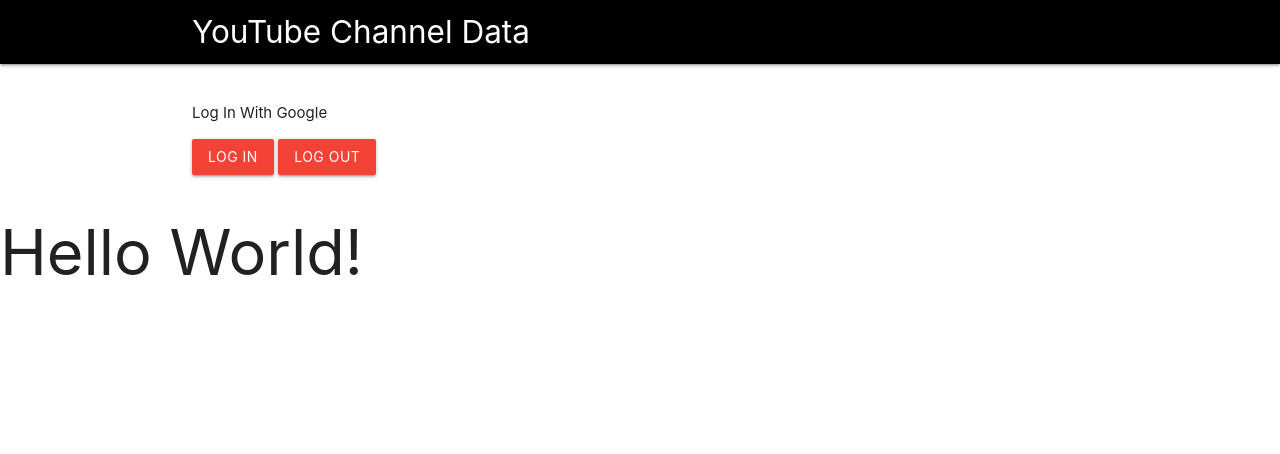
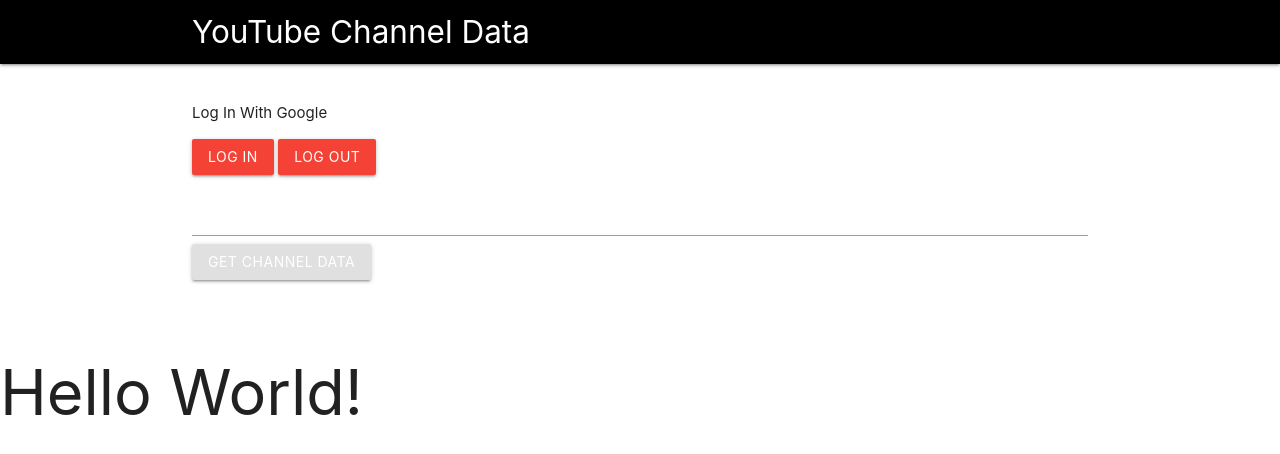
Before and after one commit to rjmcbain/youtube-api, a plain HTML site: page index.html in a window 1280 px wide. Drawn offline with nearby package versions, Linux system fonts and the light colour scheme.

Commit message:
setting up html

```diff
--- a/index.html
+++ b/index.html
@@ -28,10 +28,17 @@
             <br>
             <div id="content">
                 <div class="row">
+                    <form id="channel-form">
+                        <div class="input-field">
+                            <input type="text" placholder="Enter Channel Name" id="channel-input">
+                            <input type="submit" value="Get Channel Data" class="btn grey lighten-2">
+                        </div>
+                    </form>
                     <div id="channel-data"class="col s6">
 
                     </div>
                 </div>
+                <div class="row" id="video-container"></div>
             </div>
         </div>
     </section>
```
